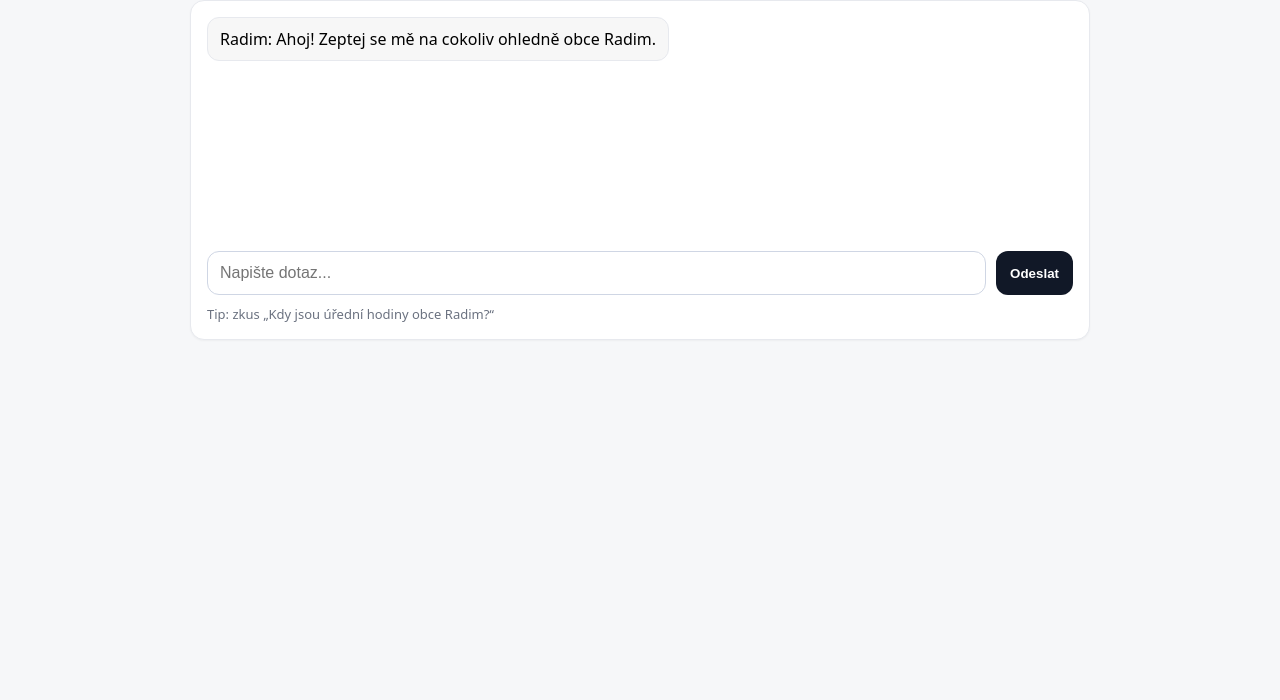
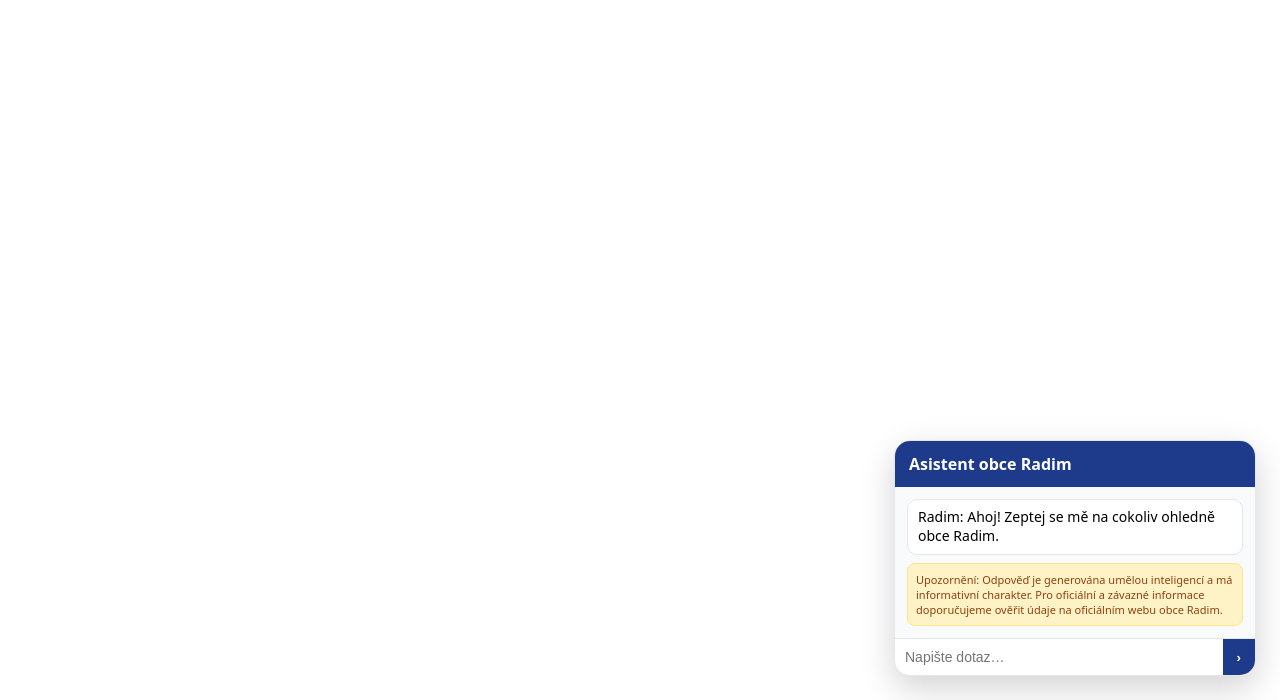
Before and after one commit to 007mart-a11y/Radim-chatbot, a website: page index.html in a window 1280 px wide. Shown: the part 100-800 px from the top of the page. Drawn offline with Linux system fonts and the light colour scheme.

Commit message:
Update index.html

```diff
--- a/index.html
+++ b/index.html
@@ -4,37 +4,115 @@
 <meta charset="utf-8" />
 <meta name="viewport" content="width=device-width, initial-scale=1" />
 <title>Asistent obce Radim</title>
+
 <style>
-    body { font-family: system-ui, -apple-system, Segoe UI, Roboto, Arial, sans-serif; margin: 0; background: #f6f7f9; }
-    .wrap { max-width: 900px; margin: 0 auto; padding: 24px; }
-    h1 { margin: 0 0 16px; font-size: 44px; letter-spacing: -0.5px; }
-    .card { background: #fff; border: 1px solid #e7e9ee; border-radius: 14px; padding: 16px; box-shadow: 0 1px 2px rgba(0,0,0,.04); }
-    .chat { display: flex; flex-direction: column; gap: 10px; min-height: 220px; }
-    .msg { padding: 10px 12px; border-radius: 12px; border: 1px solid #e7e9ee; white-space: pre-wrap; }
-    .me { background: #eef6ff; align-self: flex-start; }
-    .bot { background: #f7f7f7; align-self: flex-start; }
-    .row { display: flex; gap: 10px; margin-top: 14px; }
-    input { flex: 1; padding: 12px 12px; border-radius: 12px; border: 1px solid #cfd6e4; font-size: 16px; }
-    button { padding: 12px 14px; border-radius: 12px; border: 0; background: #111827; color: #fff; font-weight: 600; cursor: pointer; }
-    button:disabled { opacity: .6; cursor: not-allowed; }
-    .hint { margin-top: 10px; color: #6b7280; font-size: 13px; }
+body {
+  font-family: system-ui, -apple-system, Segoe UI, Roboto, Arial, sans-serif;
+  background: transparent;
+}
+
+/* === PLATNÝ CHAT WIDGET === */
+.chat-widget {
+  position: fixed;
+  right: 24px;
+  bottom: 24px;
+  width: 360px;
+  max-height: 540px;
+  background: #ffffff;
+  border-radius: 16px;
+  box-shadow: 0 12px 35px rgba(0,0,0,.18);
+  display: flex;
+  flex-direction: column;
+  overflow: hidden;
+  border: 1px solid #e5e7eb;
+  z-index: 9999;
+}
+
+.chat-header {
+  background: #1e3a8a;
+  color: #fff;
+  padding: 12px 14px;
+  font-weight: 700;
+  font-size: 16px;
+}
+
+.chat {
+  display: flex;
+  flex-direction: column;
+  gap: 8px;
+  padding: 12px;
+  overflow-y: auto;
+  flex: 1;
+  background: #f8fafc;
+}
+
+.msg {
+  padding: 8px 10px;
+  border-radius: 10px;
+  font-size: 14px;
+  line-height: 1.35;
+  white-space: pre-wrap;
+}
+
+.me {
+  background: #dbeafe;
+  align-self: flex-end;
+}
+
+.bot {
+  background: #ffffff;
+  border: 1px solid #e5e7eb;
+  align-self: flex-start;
+}
+
+.ai-note {
+  font-size: 11px;
+  background: #fef3c7;
+  border: 1px solid #fde68a;
+  color: #92400e;
+  border-radius: 8px;
+  padding: 8px;
+}
+
+.row {
+  display: flex;
+  border-top: 1px solid #e5e7eb;
+}
+
+input {
+  flex: 1;
+  padding: 10px;
+  border: none;
+  font-size: 14px;
+  outline: none;
+}
+
+button {
+  padding: 0 14px;
+  border: 0;
+  background: #1e3a8a;
+  color: #fff;
+  font-weight: 600;
+  cursor: pointer;
+}
+
+button:disabled {
+  opacity: .6;
+  cursor: not-allowed;
+}
 </style>
 </head>
+
 <body>
-  <div class="wrap">
-    <h1>Asistent obce Radim</h1>
 
-    <div class="card">
+<div class="chat-widget">
+  <div class="chat-header">Asistent obce Radim</div>
+
   <div id="chat" class="chat"></div>
 
   <div class="row">
-        <input id="q" type="text" placeholder="Napište dotaz..." autocomplete="off" />
-        <button id="send">Odeslat</button>
-      </div>
-
-      <div class="hint">
-        Tip: zkus „Kdy jsou úřední hodiny obce Radim?“
-      </div>
+    <input id="q" type="text" placeholder="Napište dotaz…" autocomplete="off" />
+    <button id="send">›</button>
   </div>
 </div>
 
@@ -51,50 +129,54 @@
   chatEl.scrollTop = chatEl.scrollHeight;
 }
 
+function addAiNote() {
+  const div = document.createElement("div");
+  div.className = "ai-note";
+  div.textContent =
+    "Upozornění: Odpověď je generována umělou inteligencí a má informativní charakter. Pro oficiální a závazné informace doporučujeme ověřit údaje na oficiálním webu obce Radim.";
+  chatEl.appendChild(div);
+}
+
 async function ask() {
   const query = inputEl.value.trim();
   if (!query) return;
 
   addMessage("Vy", query, "me");
   inputEl.value = "";
-      inputEl.focus();
   sendBtn.disabled = true;
 
   try {
     const res = await fetch("/.netlify/functions/search", {
       method: "POST",
       headers: { "content-type": "application/json" },
-          // 🔴 KLÍČOVÝ FIX – backend čeká "message"
-          body: JSON.stringify({ message: query })
+      body: JSON.stringify({ message: query }) // ⚠️ ponecháno
     });
 
     const raw = await res.text();
-        let data;
-        try { data = JSON.parse(raw); }
-        catch {
-          throw new Error("Server nevrátil JSON: " + raw.slice(0, 200));
-        }
+    const data = JSON.parse(raw);
 
     if (!res.ok || !data.ok) {
-          addMessage("Radim", data?.error || `Chyba serveru (${res.status})`, "bot");
+      addMessage("Radim", data?.error || "Chyba serveru", "bot");
       return;
     }
 
-        addMessage("Radim", data.answer || "(prázdná odpověď)", "bot");
+    addMessage("Radim", data.answer || "(bez odpovědi)", "bot");
+    addAiNote();
 
   } catch (e) {
-        addMessage("Radim", "Chyba: " + (e?.message || e), "bot");
+    addMessage("Radim", "Chyba: " + e.message, "bot");
   } finally {
     sendBtn.disabled = false;
   }
 }
 
 sendBtn.addEventListener("click", ask);
-    inputEl.addEventListener("keydown", (e) => {
-      if (e.key === "Enter") ask();
-    });
+inputEl.addEventListener("keydown", e => e.key === "Enter" && ask());
 
+// úvodní zpráva
 addMessage("Radim", "Ahoj! Zeptej se mě na cokoliv ohledně obce Radim.", "bot");
+addAiNote();
 </script>
+
 </body>
 </html>
```
Lines whose indentation alone changed are shown as unchanged.
